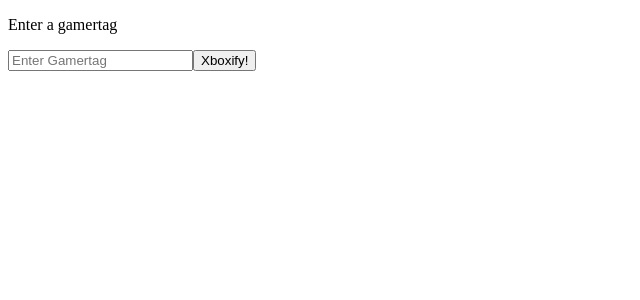
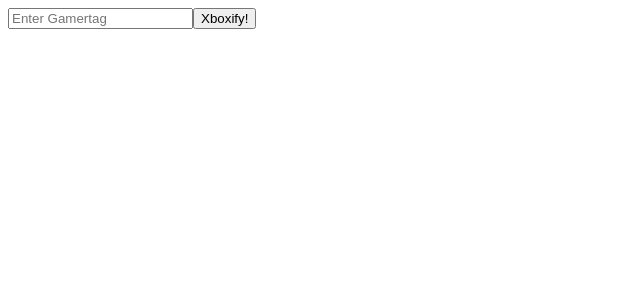
Before and after one commit to damiansf/XboxGamertagGenerator, a React (Create React App) app: page / in a window 1280 px wide. Shown: the top 300 px of the page, without its empty margins (0-640 px from the left). Built offline with nearby package versions, Linux system fonts and the light colour scheme; the HTML template or start-up script is replaced by a standard one.

Commit message:
adding logic

```diff
--- a/src/components/NameTagGenerator.js
+++ b/src/components/NameTagGenerator.js
@@ -22,7 +22,7 @@
 
   handleClick = (e) => {
       let num = ['69', '420'];
-      let str = this.state.gamertag.length === 0 ? this.state.input : this.state.gamertag;
+      let str = this.state.gamertag.length === 0 || e.target.id === "1" ? this.state.input : this.state.gamertag;
       str = str.toLowerCase();
       let selectedNum = num[Math.round(0 + Math.random() * (1 - 0))];
 
@@ -51,9 +51,8 @@
     }
     return (
       <div>
-        <p>Enter a gamertag</p>
-        <input type="text" onKeyDown={this.handleChange} placeholder="Enter Gamertag" type="text"/>
-        <button onClick={this.handleClick} >Xboxify!</button>
+        <input type="text" onChange={this.handleChange} placeholder="Enter Gamertag" type="text"/>
+        <button id="1" onClick={this.handleClick} >Xboxify!</button>
         <span>{this.state.gamertag}</span>
         {redo}
       </div>
```
